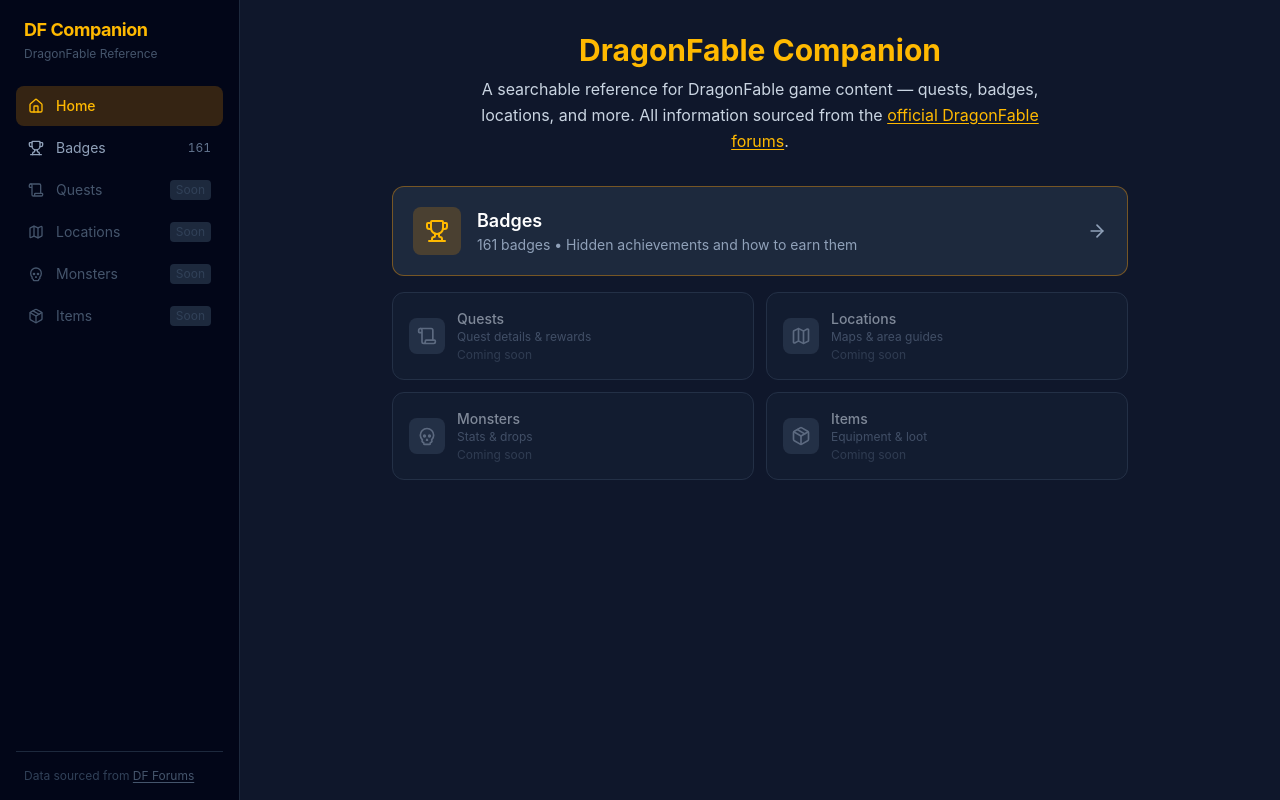
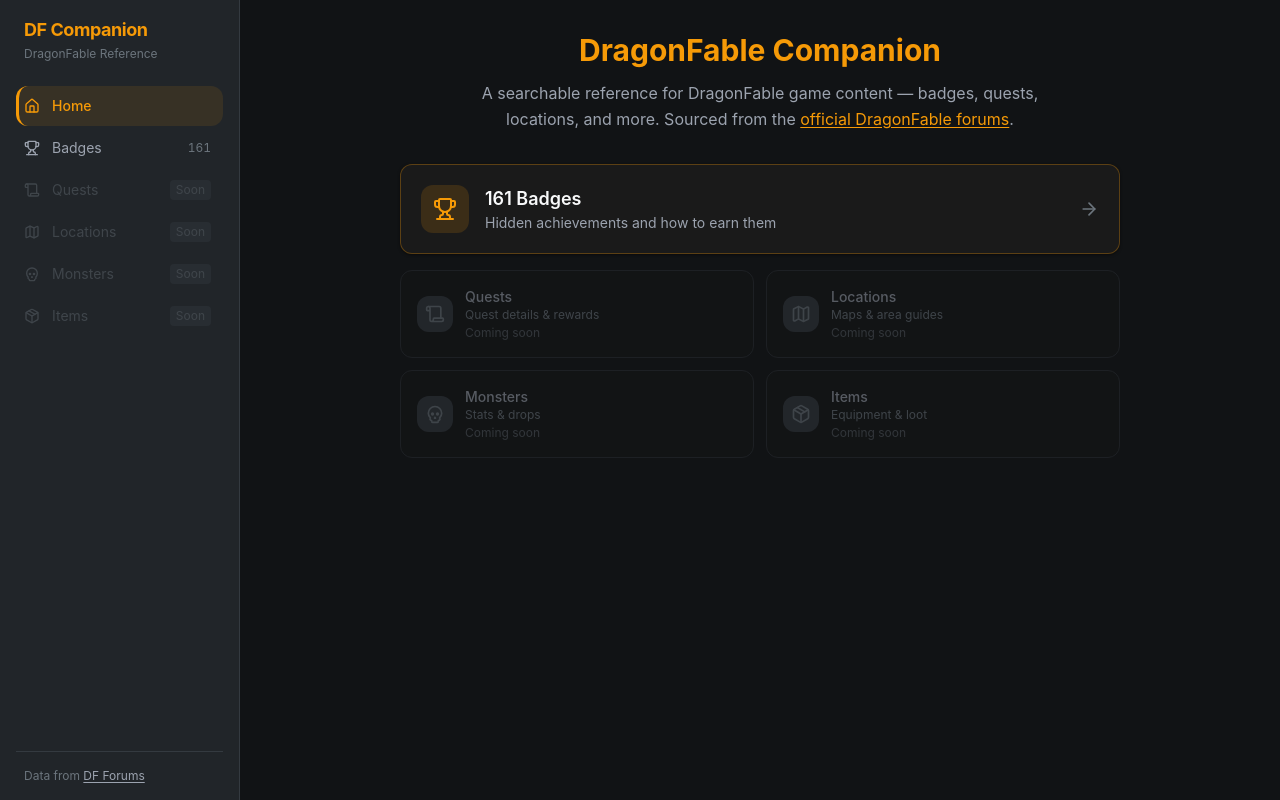
Before and after one commit to Grazorite/df-companion, a React (Vite) app: page / in a window 1280 px wide. Built offline with nearby package versions, Linux system fonts and the light colour scheme.

Commit message:
Visual polish: DragonFable colour tokens, card hover effects, gold accents, nav redesign, safe-area support

```diff
--- a/src/components/layout/Layout.tsx
+++ b/src/components/layout/Layout.tsx
@@ -7,10 +7,13 @@
 
 export default function Layout({ children }: LayoutProps) {
   return (
-    <div className="min-h-screen bg-slate-900 text-white flex flex-col lg:flex-row">
+    <div className="min-h-screen bg-bg-base text-text-primary flex flex-col lg:flex-row">
       <Navigation />
-      {/* bottom nav padding on mobile, none on desktop */}
-      <div className="flex-1 pb-16 lg:pb-0 min-w-0">
+      {/* Account for mobile bottom nav (56px) + iOS safe area inset */}
+      <div
+        className="flex-1 lg:pb-0 min-w-0"
+        style={{ paddingBottom: 'calc(56px + env(safe-area-inset-bottom, 0px))' }}
+      >
         {children}
       </div>
     </div>
--- a/src/components/layout/Navigation.tsx
+++ b/src/components/layout/Navigation.tsx
@@ -18,12 +18,13 @@
     <>
       {/* ── Desktop sidebar ── */}
       <nav
-        className="hidden lg:flex flex-col w-60 flex-shrink-0 bg-slate-950 border-r border-slate-800 min-h-screen sticky top-0 p-4"
+        className="hidden lg:flex flex-col w-60 flex-shrink-0 bg-bg-elevated border-r border-border-default min-h-screen sticky top-0 p-4"
         aria-label="Main navigation"
       >
+        {/* App title */}
         <div className="mb-6 px-2">
-          <span className="text-amber-400 font-bold text-lg tracking-tight">DF Companion</span>
-          <p className="text-slate-600 text-xs mt-0.5">DragonFable Reference</p>
+          <span className="text-gold font-bold text-lg tracking-tight">DF Companion</span>
+          <p className="text-text-muted text-xs mt-0.5">DragonFable Reference</p>
         </div>
 
         <ul className="space-y-0.5 flex-1" role="list">
@@ -34,27 +35,27 @@
                   to={to}
                   end={exact}
                   className={({ isActive }) =>
-                    `flex items-center gap-3 px-3 py-2.5 rounded-lg text-sm transition-colors ${
+                    `flex items-center gap-3 pl-2 pr-3 py-2.5 rounded-lg text-sm transition-all duration-150 ${
                       isActive
-                        ? 'bg-amber-500/20 text-amber-400 font-medium'
-                        : 'text-slate-400 hover:text-white hover:bg-slate-800'
+                        ? 'border-l-[3px] border-gold bg-gold/10 text-gold font-medium pl-[5px]'
+                        : 'border-l-[3px] border-transparent text-text-secondary hover:text-text-primary hover:bg-bg-overlay/60 pl-[5px]'
                     }`
                   }
                 >
                   <Icon className="w-4 h-4 flex-shrink-0" aria-hidden="true" />
                   <span className="flex-1">{label}</span>
                   {to === '/badges' && (
-                    <span className="text-xs text-slate-500 tabular-nums">{badgeCount}</span>
+                    <span className="text-xs text-text-muted tabular-nums">{badgeCount}</span>
                   )}
                 </NavLink>
               ) : (
                 <div
-                  className="flex items-center gap-3 px-3 py-2.5 rounded-lg text-sm text-slate-600 cursor-not-allowed select-none"
+                  className="flex items-center gap-3 pl-[5px] pr-3 py-2.5 rounded-lg text-sm text-text-muted opacity-40 cursor-not-allowed select-none border-l-[3px] border-transparent"
                   title="Coming soon"
                 >
                   <Icon className="w-4 h-4 flex-shrink-0" aria-hidden="true" />
                   <span className="flex-1">{label}</span>
-                  <span className="text-xs text-slate-700 bg-slate-800 px-1.5 py-0.5 rounded">
+                  <span className="text-xs text-text-muted bg-bg-overlay px-1.5 py-0.5 rounded">
                     Soon
                   </span>
                 </div>
@@ -63,14 +64,15 @@
           ))}
         </ul>
 
-        <div className="mt-auto pt-4 border-t border-slate-800 px-2">
-          <p className="text-slate-700 text-xs">
-            Data sourced from{' '}
+        {/* Forum attribution */}
+        <div className="mt-auto pt-4 border-t border-border-default px-2">
+          <p className="text-text-muted text-xs">
+            Data from{' '}
             <a
               href="https://forums2.battleon.com/f/tt.asp?forumid=256"
               target="_blank"
               rel="noopener noreferrer"
-              className="text-slate-600 hover:text-slate-400 underline underline-offset-2 transition-colors"
+              className="text-text-secondary hover:text-text-primary underline underline-offset-2 transition-colors"
             >
               DF Forums
             </a>
@@ -80,7 +82,8 @@
 
       {/* ── Mobile bottom tab bar ── */}
       <nav
-        className="lg:hidden fixed bottom-0 inset-x-0 bg-slate-950 border-t border-slate-800 z-50 safe-area-pb"
+        className="lg:hidden fixed bottom-0 inset-x-0 bg-bg-elevated border-t border-border-default z-50"
+        style={{ paddingBottom: 'env(safe-area-inset-bottom, 0px)' }}
         aria-label="Main navigation"
       >
         <ul className="flex h-14" role="list">
@@ -91,16 +94,24 @@
                   to={to}
                   end={exact}
                   className={({ isActive }) =>
-                    `flex flex-col items-center justify-center h-full gap-0.5 transition-colors ${
-                      isActive ? 'text-amber-400' : 'text-slate-500 active:text-slate-300'
+                    `relative flex flex-col items-center justify-center h-full gap-0.5 transition-colors duration-150 ${
+                      isActive ? 'text-gold' : 'text-text-muted active:text-text-secondary'
                     }`
                   }
                 >
-                  <Icon className="w-5 h-5" aria-hidden="true" />
-                  <span className="text-[10px] leading-none">{label}</span>
+                  {({ isActive }) => (
+                    <>
+                      {/* Gold top indicator for active item */}
+                      {isActive && (
+                        <span className="absolute top-0 inset-x-2 h-0.5 bg-gold rounded-b-full" />
+                      )}
+                      <Icon className="w-5 h-5" aria-hidden="true" />
+                      <span className="text-[10px] leading-none">{label}</span>
+                    </>
+                  )}
                 </NavLink>
               ) : (
-                <div className="flex flex-col items-center justify-center h-full gap-0.5 text-slate-700 cursor-not-allowed">
+                <div className="flex flex-col items-center justify-center h-full gap-0.5 text-text-muted opacity-40 cursor-not-allowed">
                   <Icon className="w-5 h-5" aria-hidden="true" />
                   <span className="text-[10px] leading-none">{label}</span>
                 </div>
--- a/src/components/shared/SearchBar.tsx
+++ b/src/components/shared/SearchBar.tsx
@@ -16,7 +16,7 @@
   return (
     <div className="relative">
       <Search
-        className="absolute left-3 top-1/2 -translate-y-1/2 w-4 h-4 text-slate-400 pointer-events-none"
+        className="absolute left-3 top-1/2 -translate-y-1/2 w-4 h-4 text-text-muted pointer-events-none"
         aria-hidden="true"
       />
       <input
@@ -25,12 +25,12 @@
         value={value}
         onChange={(e) => onChange(e.target.value)}
         aria-label={placeholder}
-        className="w-full bg-slate-800 border border-slate-600 rounded-lg pl-9 pr-9 py-2.5 text-white placeholder-slate-400 text-sm focus:outline-none focus:border-amber-500 transition-colors"
+        className="w-full bg-bg-surface border border-border-default rounded-lg pl-9 pr-9 py-2.5 text-text-primary placeholder-text-muted text-sm focus:outline-none focus:border-gold transition-colors duration-150"
       />
       {value && (
         <button
           onClick={onClear}
-          className="absolute right-3 top-1/2 -translate-y-1/2 text-slate-400 hover:text-white p-0.5 transition-colors"
+          className="absolute right-3 top-1/2 -translate-y-1/2 text-text-muted hover:text-text-primary p-0.5 transition-colors duration-150"
           aria-label="Clear search"
         >
           <X className="w-4 h-4" />
--- a/src/index.css
+++ b/src/index.css
@@ -1,17 +1,64 @@
 @import "tailwindcss";
 
-/* Page transition animation */
+@theme {
+  /* ── Backgrounds ── */
+  --color-bg-base: #111315;
+  --color-bg-surface: #1a1a1a;
+  --color-bg-elevated: #212529;
+  --color-bg-overlay: #343a40;
+
+  /* ── Borders ── */
+  --color-border-default: #343a40;
+  --color-border-subtle: #2a2e33;
+  --color-border-hover: #495057;
+
+  /* ── Gold Accents (DragonFable brand) ── */
+  --color-gold: #f69a07;
+  --color-gold-bright: #ffc107;
+  --color-gold-dim: #deaa0c;
+
+  /* ── Brand Red ── */
+  --color-red-brand: #db1b00;
+  --color-red-dark: #8b0000;
+
+  /* ── Text ── */
+  --color-text-primary: #f8f9fa;
+  --color-text-secondary: #9ca3af;
+  --color-text-muted: #6c757d;
+
+  /* ── Shadows ── */
+  --shadow-subtle: 0 1px 3px rgba(0, 0, 0, 0.5);
+  --shadow-medium: 0 4px 16px rgba(0, 0, 0, 0.6);
+  --shadow-prominent: 0 8px 32px rgba(0, 0, 0, 0.7);
+
+  /* ── Radii ── */
+  --radius-sm: 4px;
+  --radius-md: 8px;
+  --radius-lg: 12px;
+  --radius-xl: 16px;
+}
+
+/* Page transition */
 @keyframes fadeIn {
-  from { opacity: 0; transform: translateY(4px); }
-  to { opacity: 1; transform: translateY(0); }
+  from { opacity: 0; transform: translateY(6px); }
+  to   { opacity: 1; transform: translateY(0); }
 }
 
 main {
-  animation: fadeIn 0.2s ease-out;
+  animation: fadeIn 200ms ease-out;
 }
 
+/* Image fade-in utility */
+.img-fade {
+  animation: fadeIn 250ms ease-out;
+}
+
+/* Prefers-reduced-motion: disable all animations */
 @media (prefers-reduced-motion: reduce) {
-  main {
-    animation: none;
+  *,
+  *::before,
+  *::after {
+    animation-duration: 0ms !important;
+    transition-duration: 0ms !important;
   }
 }
--- a/src/pages/BadgesPage.tsx
+++ b/src/pages/BadgesPage.tsx
@@ -16,7 +16,6 @@
   const categories = useCategories()
   const subcategories = useSubcategories(activeCategory ?? '')
 
-  // Sync to URL
   useEffect(() => {
     const params: Record<string, string> = {}
     if (debouncedQuery) params.q = debouncedQuery
@@ -35,7 +34,6 @@
     const params: Record<string, string> = {}
     if (debouncedQuery) params.q = debouncedQuery
     if (id) params.category = id
-    // Clear subcategory when switching category
     setSearchParams(params, { replace: true })
   }
 
@@ -43,17 +41,16 @@
     const params: Record<string, string> = {}
     if (debouncedQuery) params.q = debouncedQuery
     if (activeCategory) params.category = activeCategory
-    // Toggle off if already active
     if (sub !== activeSubcategory) params.sub = sub
     setSearchParams(params, { replace: true })
   }
 
   return (
-    <main className="px-4 py-6 max-w-5xl mx-auto">
+    <main className="px-4 sm:px-6 py-6 max-w-5xl mx-auto">
       {/* Page header */}
       <div className="mb-5">
-        <h1 className="text-2xl font-bold text-amber-400 mb-1">Badges</h1>
-        <p className="text-slate-400 text-sm">
+        <h1 className="text-2xl font-bold text-gold mb-1">Badges</h1>
+        <p className="text-text-secondary text-sm">
           Hidden achievements earned through quests, exploration, and more.
         </p>
       </div>
@@ -72,10 +69,10 @@
       <div className="flex gap-2 flex-wrap mb-2" role="group" aria-label="Filter by category">
         <button
           onClick={() => selectCategory(undefined)}
-          className={`px-3 py-1.5 rounded-full text-xs font-medium transition-colors min-h-[32px] ${
+          className={`px-3 py-1.5 rounded-full text-xs font-medium transition-colors duration-150 min-h-[36px] ${
             !activeCategory
-              ? 'bg-amber-500 text-slate-900'
-              : 'bg-slate-700 text-slate-300 hover:bg-slate-600'
+              ? 'bg-gold-bright text-bg-base font-semibold'
+              : 'bg-bg-overlay text-text-secondary hover:bg-border-hover hover:text-text-primary'
           }`}
           aria-pressed={!activeCategory}
         >
@@ -85,10 +82,10 @@
           <button
             key={cat.id}
             onClick={() => selectCategory(cat.id)}
-            className={`px-3 py-1.5 rounded-full text-xs font-medium transition-colors min-h-[32px] ${
+            className={`px-3 py-1.5 rounded-full text-xs font-medium transition-colors duration-150 min-h-[36px] ${
               activeCategory === cat.id
-                ? 'bg-amber-500 text-slate-900'
-                : 'bg-slate-700 text-slate-300 hover:bg-slate-600'
+                ? 'bg-gold-bright text-bg-base font-semibold'
+                : 'bg-bg-overlay text-text-secondary hover:bg-border-hover hover:text-text-primary'
             }`}
             aria-pressed={activeCategory === cat.id}
           >
@@ -97,10 +94,10 @@
         ))}
       </div>
 
-      {/* Subcategory filters — only shown when a category is selected */}
+      {/* Subcategory filters */}
       {activeCategory && subcategories.length > 0 && (
         <div
-          className="flex gap-1.5 flex-wrap mb-4 pl-1 border-l-2 border-slate-700"
+          className="flex gap-1.5 flex-wrap mb-4 ml-1 pl-3 border-l-2 border-border-default"
           role="group"
           aria-label="Filter by subcategory"
         >
@@ -108,10 +105,10 @@
             <button
               key={sub}
               onClick={() => selectSubcategory(sub)}
-              className={`px-2.5 py-1 rounded-full text-xs transition-colors min-h-[28px] ${
+              className={`px-2.5 py-1 rounded-full text-xs transition-all duration-150 min-h-[30px] border ${
                 activeSubcategory === sub
-                  ? 'bg-amber-500/30 text-amber-300 border border-amber-500/50'
-                  : 'bg-slate-800 text-slate-400 hover:text-slate-200 border border-slate-700 hover:border-slate-500'
+                  ? 'bg-gold/20 text-gold border-gold/50'
+                  : 'bg-bg-surface text-text-muted border-border-default hover:text-text-primary hover:border-border-hover'
               }`}
               aria-pressed={activeSubcategory === sub}
             >
@@ -122,12 +119,12 @@
       )}
 
       {/* Results count */}
-      <p className="text-slate-500 text-xs mb-4" aria-live="polite" aria-atomic="true">
+      <p className="text-text-muted text-xs mb-4" aria-live="polite" aria-atomic="true">
         {total} {total === 1 ? 'badge' : 'badges'} found
         {activeSubcategory ? (
-          <span className="text-slate-400"> in {activeSubcategory}</span>
+          <span className="text-text-secondary"> in {activeSubcategory}</span>
         ) : activeCategory ? (
-          <span className="text-slate-400"> in {categories.find(c => c.id === activeCategory)?.displayName ?? activeCategory}</span>
+          <span className="text-text-secondary"> in {categories.find(c => c.id === activeCategory)?.displayName ?? activeCategory}</span>
         ) : null}
       </p>
 
--- a/src/pages/HomePage.tsx
+++ b/src/pages/HomePage.tsx
@@ -6,17 +6,18 @@
   const badgeCount = useTotalBadgeCount()
 
   return (
-    <main className="px-4 py-8 max-w-3xl mx-auto">
+    <main className="px-4 sm:px-6 py-8 max-w-3xl mx-auto">
+      {/* Hero */}
       <div className="mb-8 text-center">
-        <h1 className="text-3xl font-bold text-amber-400 mb-2">DragonFable Companion</h1>
-        <p className="text-slate-300 text-base leading-relaxed max-w-xl mx-auto">
-          A searchable reference for DragonFable game content — quests, badges, locations, and
-          more. All information sourced from the{' '}
+        <h1 className="text-3xl font-bold text-gold mb-3">DragonFable Companion</h1>
+        <p className="text-text-secondary text-base leading-relaxed max-w-xl mx-auto">
+          A searchable reference for DragonFable game content — badges, quests, locations, and
+          more. Sourced from the{' '}
           <a
             href="https://forums2.battleon.com/f/tt.asp?forumid=256"
             target="_blank"
             rel="noopener noreferrer"
-            className="text-amber-400 underline underline-offset-2"
+            className="text-gold hover:text-gold-bright underline underline-offset-2 transition-colors"
           >
             official DragonFable forums
           </a>
@@ -24,21 +25,21 @@
         </p>
       </div>
 
-      {/* Available section */}
+      {/* Badges — available section */}
       <Link
         to="/badges"
-        className="flex items-center justify-between bg-slate-800 border border-amber-500/40 rounded-xl p-5 mb-4 hover:bg-slate-700 hover:border-amber-400 transition-colors group"
+        className="flex items-center justify-between bg-bg-surface border border-gold/30 rounded-lg p-5 mb-4 hover:bg-bg-elevated hover:border-gold/60 transition-all duration-200 group shadow-subtle hover:shadow-medium"
       >
         <div className="flex items-center gap-4">
-          <div className="bg-amber-500/20 rounded-lg p-3">
-            <Trophy className="w-6 h-6 text-amber-400" />
+          <div className="bg-gold/15 rounded-lg p-3 group-hover:bg-gold/25 transition-colors duration-200">
+            <Trophy className="w-6 h-6 text-gold" />
           </div>
           <div>
-            <div className="font-semibold text-white text-lg">Badges</div>
-            <div className="text-slate-400 text-sm">{badgeCount} badges • Hidden achievements and how to earn them</div>
+            <div className="font-semibold text-text-primary text-lg">{badgeCount} Badges</div>
+            <div className="text-text-secondary text-sm">Hidden achievements and how to earn them</div>
           </div>
         </div>
-        <ArrowRight className="w-5 h-5 text-slate-400 group-hover:text-amber-400 transition-colors" />
+        <ArrowRight className="w-5 h-5 text-text-muted group-hover:text-gold transition-colors duration-150" />
       </Link>
 
       {/* Coming soon sections */}
@@ -51,15 +52,15 @@
         ].map(({ icon: Icon, label, desc }) => (
           <div
             key={label}
-            className="flex items-center gap-3 bg-slate-800/50 border border-slate-700 rounded-xl p-4 opacity-60"
+            className="flex items-center gap-3 bg-bg-surface/40 border border-border-subtle rounded-lg p-4 opacity-50 cursor-not-allowed"
           >
-            <div className="bg-slate-700 rounded-lg p-2">
-              <Icon className="w-5 h-5 text-slate-400" />
+            <div className="bg-bg-overlay rounded-lg p-2 flex-shrink-0">
+              <Icon className="w-5 h-5 text-text-muted" />
             </div>
-            <div>
-              <div className="font-medium text-slate-300 text-sm">{label}</div>
-              <div className="text-slate-500 text-xs">{desc}</div>
-              <div className="text-slate-600 text-xs mt-0.5">Coming soon</div>
+            <div className="min-w-0">
+              <div className="font-medium text-text-secondary text-sm">{label}</div>
+              <div className="text-text-muted text-xs truncate">{desc}</div>
+              <div className="text-text-muted text-xs mt-0.5 opacity-70">Coming soon</div>
             </div>
           </div>
         ))}
```
Also changed, not shown: src/components/badges/BadgeCard.tsx (+7 -7 lines), src/components/shared/LoadingSkeleton.tsx (+8 -7 lines), src/pages/BadgeDetailPage.tsx (+35 -32 lines), src/pages/ComingSoonPage.tsx (+4 -4 lines).
